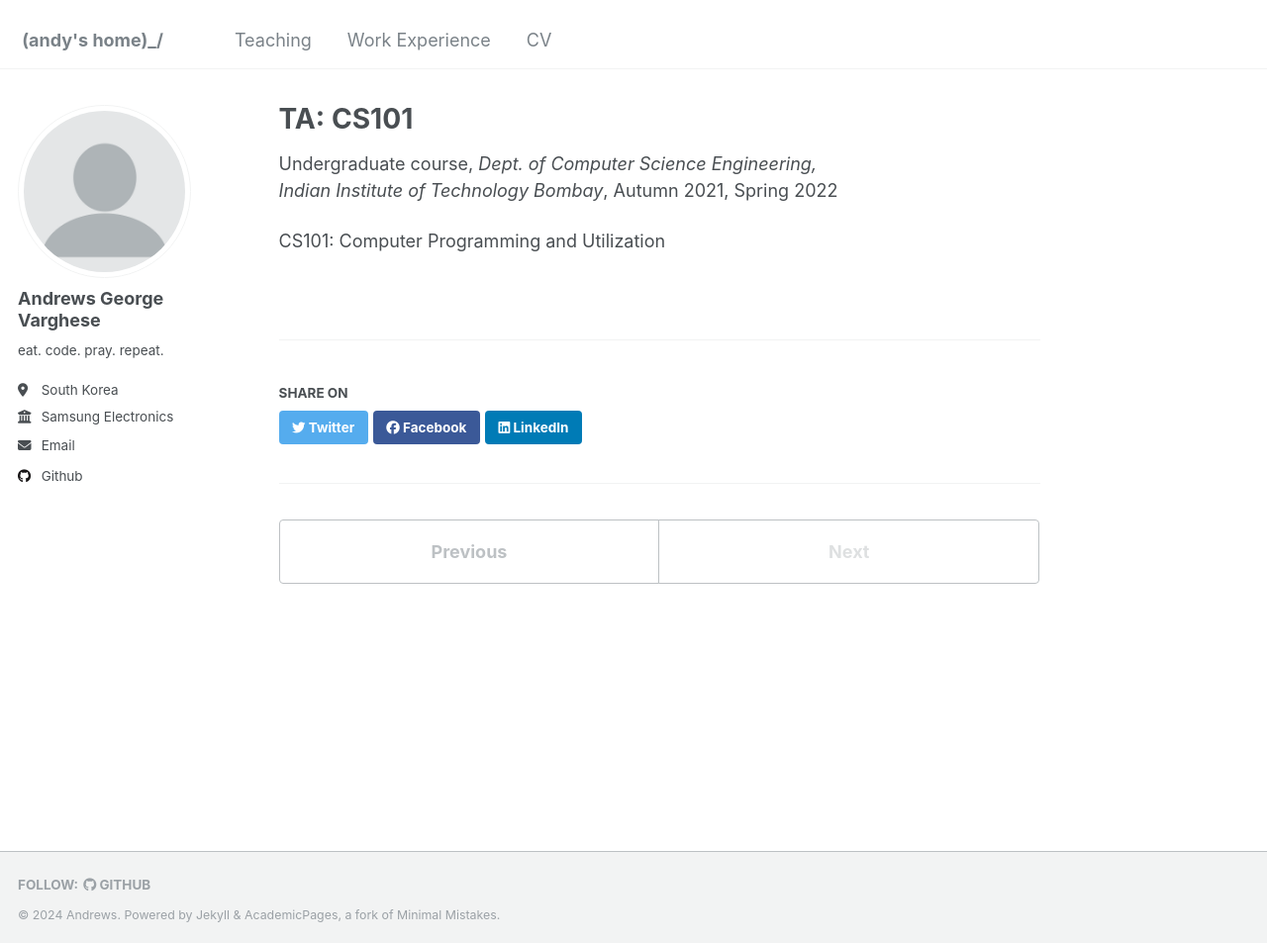
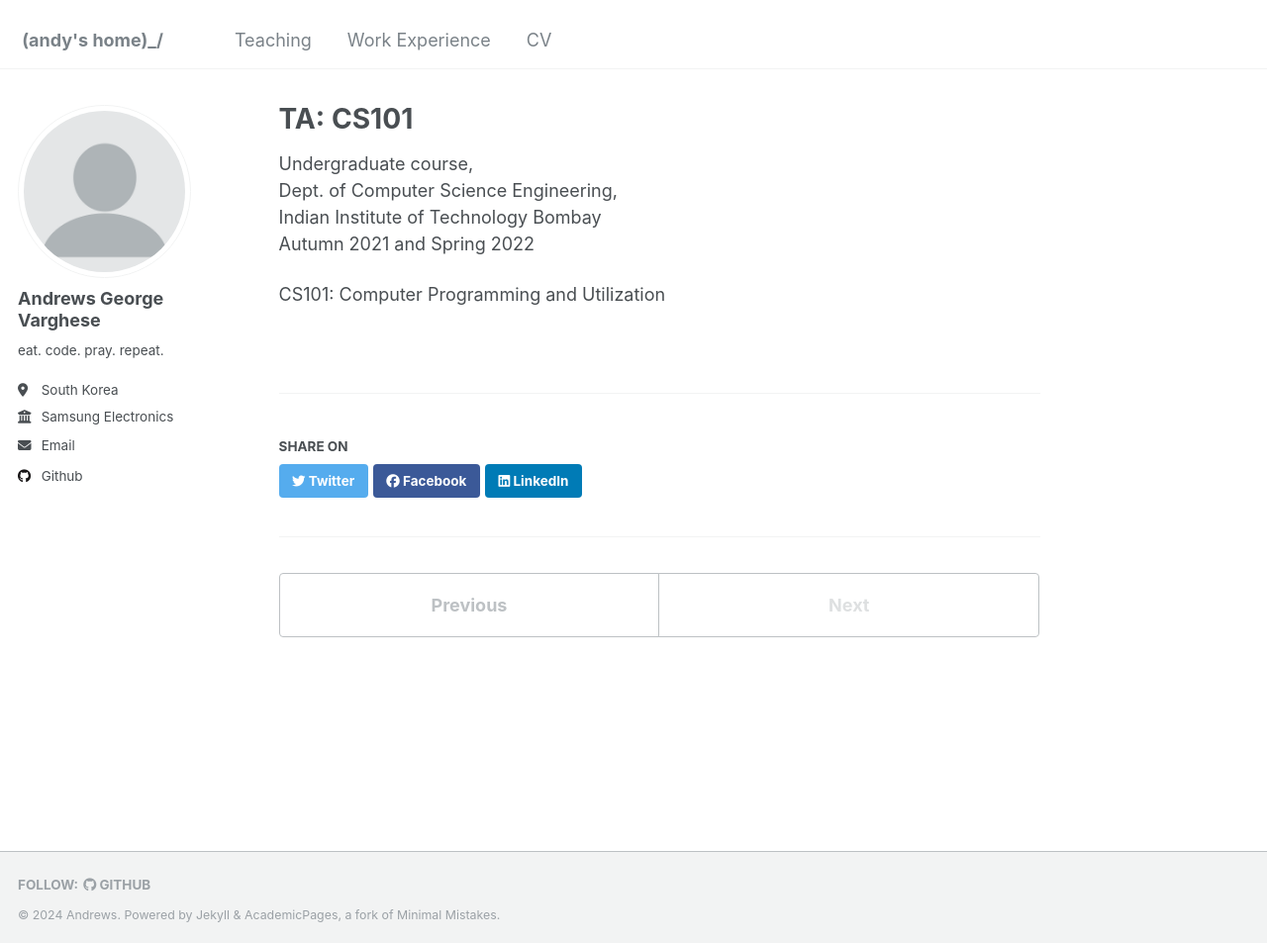
Before and after one commit to asgv123/asgv123.github.io, a Jekyll site: the page built from _teaching/CS101.md, in a window 1280 px wide and 953 px high. Shown: the whole window at 99% size. Built offline with Jekyll 4.4.1, drawn with Linux system fonts in a browser that asks for light colours.

Commit message:
fix rendering of teaching

```diff
--- a/_includes/archive-single.html
+++ b/_includes/archive-single.html
@@ -39,9 +39,9 @@
     {% endif %}
 
         {% if post.collection == 'teaching' %}
-          <p> {{ post.type }}, <i>{{ post.venue }}</i>, {{ post.date | default: "1900-01-01" | date: "%Y" }} </p>
+          <p> {{ post.venue }}, {{ post.disp_date }} </p>
         {% elsif post.collection == 'publications' %}
-          <p>Published in <i>{{ post.venue }}</i>, {{ post.disp_date }} </p>
+          <p>Published in <i>{{ post.venue }}</i>, {{ post.date | default: "1900-01-01" | date: "%Y" }} </p>
         {% elsif post.date %}
          <p class="page__date"><strong><i class="fa fa-fw fa-calendar" aria-hidden="true"></i> {{ site.data.ui-text[site.locale].date_label | default: "Published:" }}</strong> <time datetime="{{ post.date | default: "1900-01-01" | date_to_xmlschema }}">{{ post.date | default: "1900-01-01" | date: "%B %d, %Y" }}</time></p>
         {% endif %}
--- a/_layouts/single.html
+++ b/_layouts/single.html
@@ -35,7 +35,7 @@ layout: default
         {% endif %}
 
         {% if page.collection == 'teaching' %}
-          <p> {{ page.type }}, <i>{{ page.venue }}</i>, {{ page.disp_date }} </p>
+          <p> {{ page.type }},<br> {{ page.venue }}<br> {{ page.disp_date }} </p>
         {% elsif page.venue and page.date %}
           <p>Published in <i>{{ page.venue }}</i>, {{ page.date | default: "1900-01-01" | date: "%Y" }} </p>
         {% elsif page.date %}
--- a/_teaching/CS101.md
+++ b/_teaching/CS101.md
@@ -5,7 +5,7 @@ type: "Undergraduate course"
 permalink: /teaching/CS101
 venue: "Dept. of Computer Science Engineering,<br>Indian Institute of Technology Bombay"
 date: "2021-07-01"
-disp_date: "Autumn 2021, Spring 2022"
+disp_date: "Autumn 2021 and Spring 2022"
 ---
 
 CS101: Computer Programming and Utilization
```
